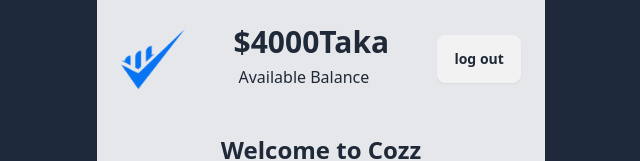
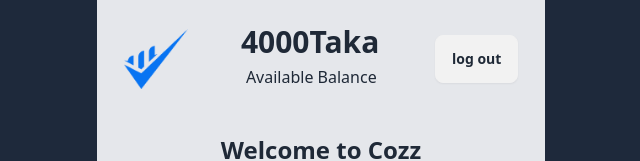
Before and after one commit to Ahnafd/Mobile-Bank, a plain HTML site: page home.html in a window 1280 px wide. Shown: the top 161 px of the page, without its empty margins (319-959 px from the left). Drawn offline with nearby package versions, Linux system fonts and the light colour scheme.

Commit message:
after commiting for changing a thing

```diff
--- a/home.html
+++ b/home.html
@@ -14,7 +14,7 @@
             <nav class="flex justify-around items-center">
                 <img class="w-16" src="images/Group.png" alt="">
                 <div>
-                    <h1 class="text-3xl font-bold">$<span id="main-balance">4000</span>Taka</h1>
+                    <h1 class="text-3xl font-bold"><span id="main-balance">4000</span>Taka</h1>
                     <p class="border rounded p-1">Available Balance</p>
                 </div>
                 <button class="btn">log out</button>
```
